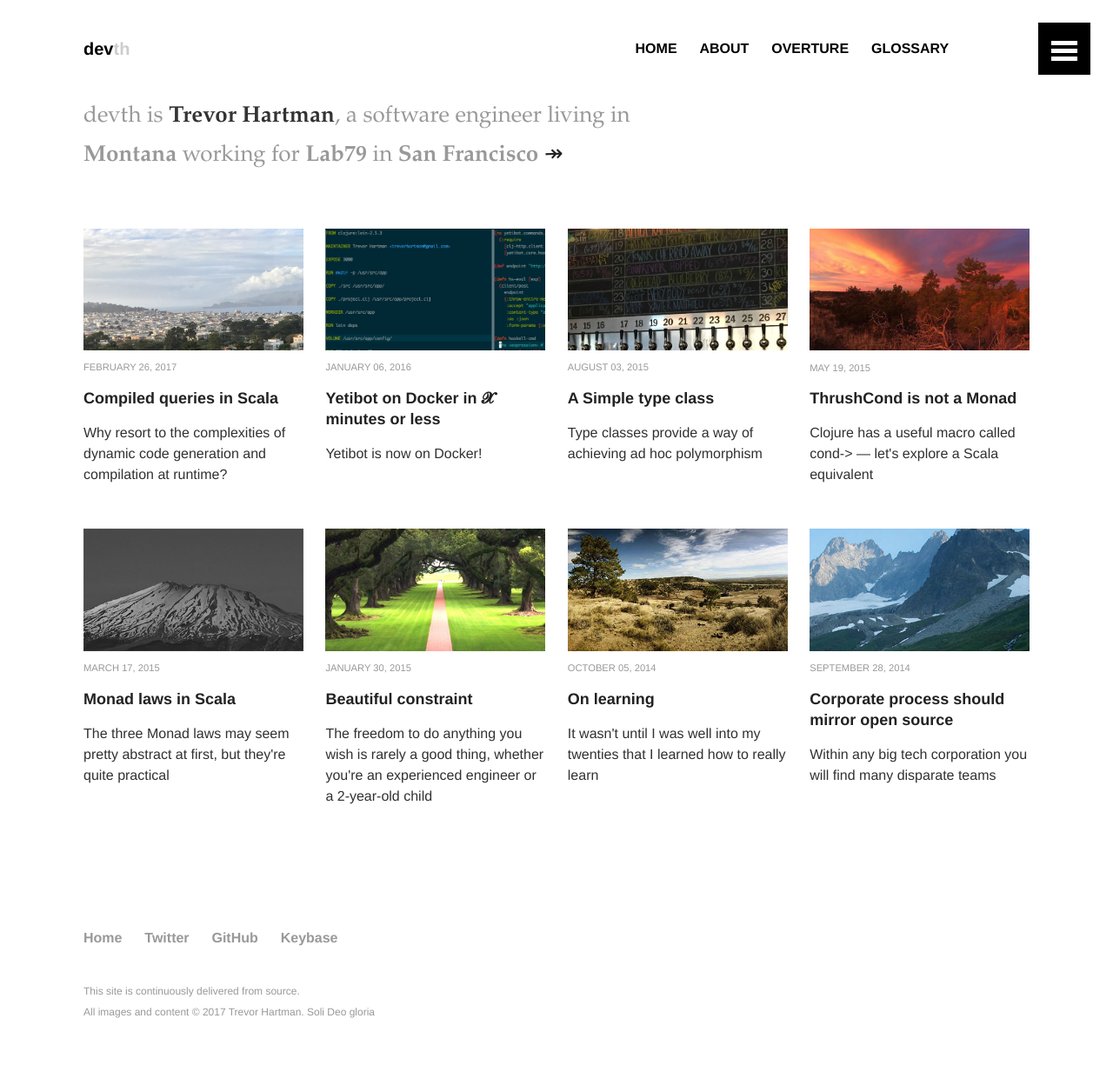
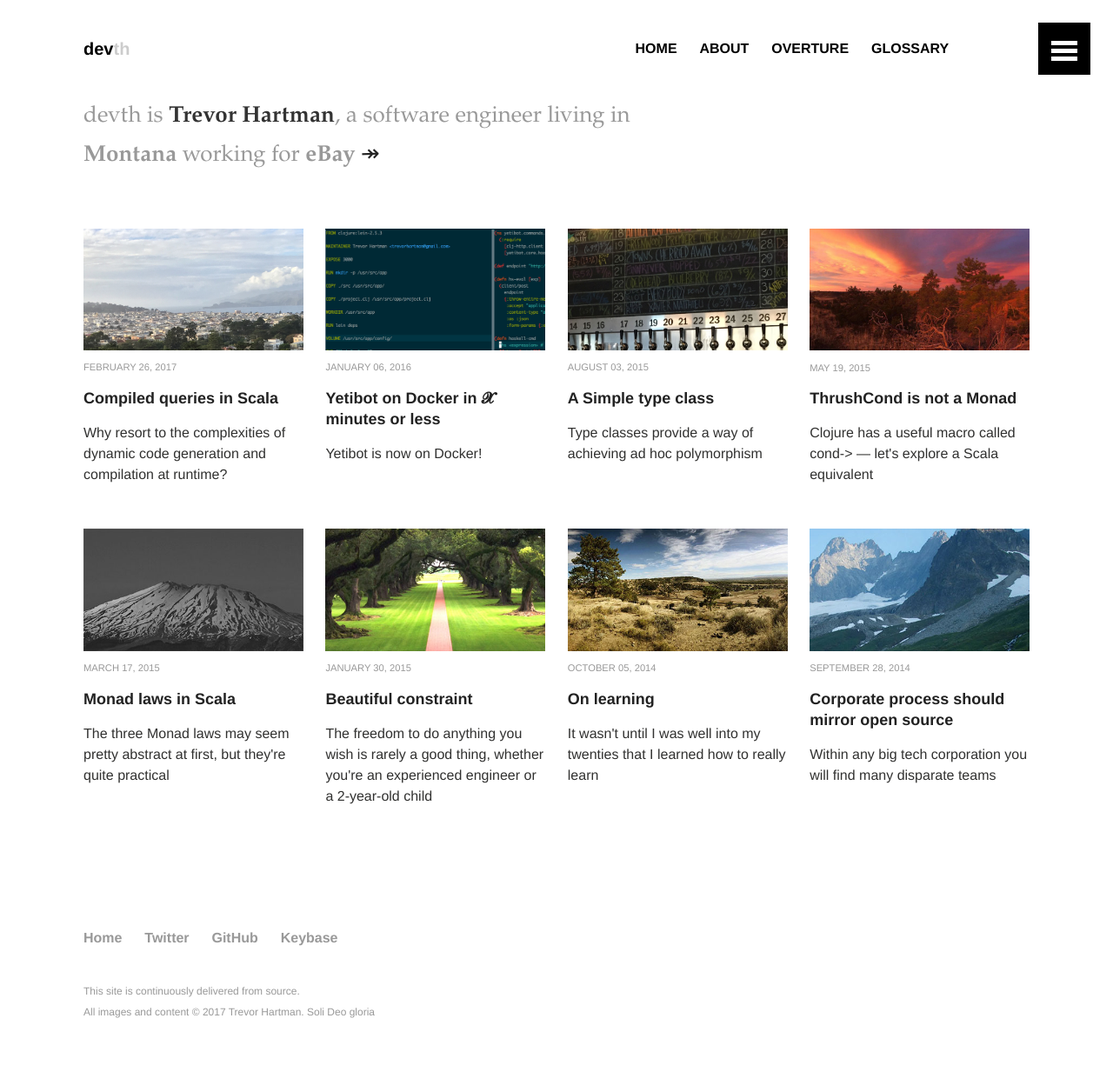
Before and after one commit to devth/devth.github.com, a Jekyll site: the page built from index.md, in a window 1280 px wide. Shown: the whole page at 87% size. Built offline with Jekyll 4.4.1, drawn with Linux system fonts in a browser that asks for light colours.

Commit message:
Update intro line

```diff
--- a/_layouts/archive.html
+++ b/_layouts/archive.html
@@ -9,8 +9,7 @@ layout: default
     <p class="intro">
       devth is <strong style="color: #333;">Trevor Hartman</strong>,
       a software engineer living in <strong style="color: #999">Montana</strong> working for
-      <strong style="color: #999">Lab79</strong> in
-      <strong style="color: #999">San Francisco</strong>
+      <strong style="color: #999">eBay</strong>
       <a href="/about" title="About Trevor Hartman">↠ </a>
     </p>
 
```
